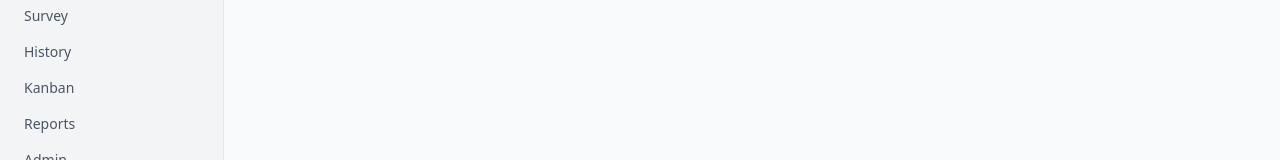
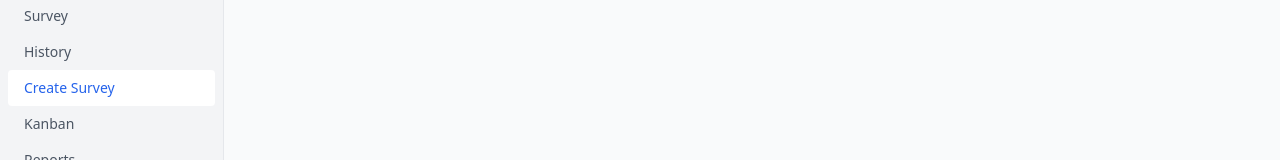
Before and after one commit to wajahat001/Vss_Project, a React (Vite) app in the folder frontend/: page /create-survey in a window 1280 px wide. Shown: the part 139-299 px from the top of the page. Built offline with nearby package versions, Linux system fonts and the light colour scheme; no server answers; sample sign-in values are in the browser's storage.

Commit message:
feat: add Create Survey link in sidebar for manager/admin

```diff
--- a/frontend/src/components/Sidebar.jsx
+++ b/frontend/src/components/Sidebar.jsx
@@ -35,6 +35,7 @@ export default function Sidebar() {
         {/* manager + admin */}
         {(role === 'manager' || role === 'admin') && (
           <>
+            <NavItem to="/create-survey">Create Survey</NavItem>
             <NavItem to="/kanban">Kanban</NavItem>
             <NavItem to="/reports">Reports</NavItem>
           </>
```
